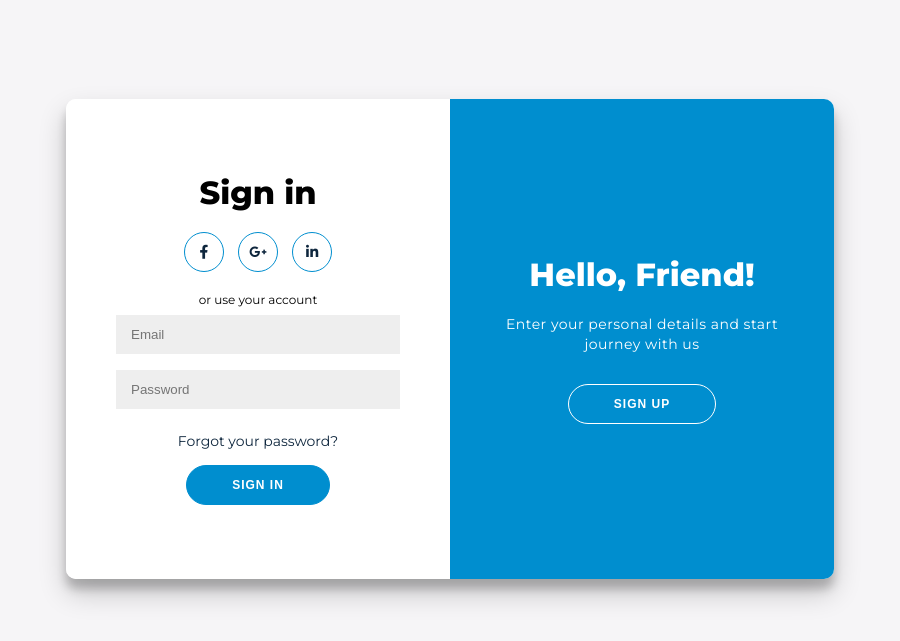
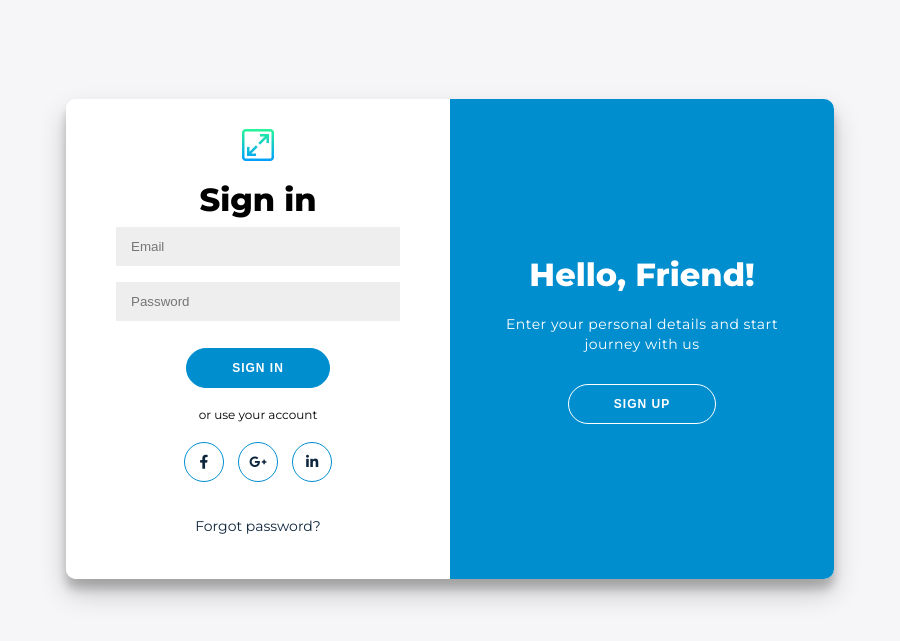
Before and after one commit to slv10/ElectronJs_workfolio, an Electron app: page login-page-renderer/index.html in a window 900 px wide. Shown: the part 81-722 px from the top of the page. Drawn offline with Linux system fonts and the light colour scheme.

Commit message:
Dummy Logo insertion and UI fixes

```diff
--- a/login-page-renderer/index.html
+++ b/login-page-renderer/index.html
@@ -15,32 +15,41 @@
     <div class="container" id="container">
         <div class="form-container sign-up-container">
             <form action="#">
+                <br>
+                <img src="./assets/icons/Icon_32x32.png" alt="icon">
+                <br>
                 <h1>Create Account</h1>
+                <input type="text" placeholder="Name" />
+                <input type="email" placeholder="Email" />
+                <input type="password" placeholder="Password" />
+                <input type="password" placeholder="Re-Type Password" />
+                <button>Sign Up</button>
+                <span>or use your account</span>
+
                 <div class="social-container">
                     <a href="#" class="social"><i class="fab fa-facebook-f"></i></a>
                     <a href="#" class="social"><i class="fab fa-google-plus-g"></i></a>
                     <a href="#" class="social"><i class="fab fa-linkedin-in"></i></a>
                 </div>
-                <span>or use your email for registration</span>
-                <input type="text" placeholder="Name" />
-                <input type="email" placeholder="Email" />
-                <input type="password" placeholder="Password" />
-                <button>Sign Up</button>
             </form>
         </div>
         <div class="form-container sign-in-container">
             <form action="#">
+                <img src="./assets/icons/Icon_32x32.png" alt="icon">
+                <br>
                 <h1>Sign in</h1>
+                <input type="email" placeholder="Email" />
+                <input type="password" placeholder="Password" />
+                <br>
+                <button>Sign In</button>
+                <br>
+                <span>or use your account</span>
                 <div class="social-container">
                     <a href="#" class="social"><i class="fab fa-facebook-f"></i></a>
                     <a href="#" class="social"><i class="fab fa-google-plus-g"></i></a>
                     <a href="#" class="social"><i class="fab fa-linkedin-in"></i></a>
                 </div>
-                <span>or use your account</span>
-                <input type="email" placeholder="Email" />
-                <input type="password" placeholder="Password" />
-                <a href="#">Forgot your password?</a>
-                <button>Sign In</button>
+                <a href="#">Forgot password?</a>
             </form>
         </div>
         <div class="overlay-container">
```
Also changed, not shown: login-page-renderer/assets/icons/Icon_16x16.png (added), login-page-renderer/assets/icons/Icon_256x256.png (added), login-page-renderer/assets/icons/Icon_32x32.png (added), login-page-renderer/assets/icons/Icon_512x512.png (added), login-page-renderer/assets/icons/linux/icon.ico (added), login-page-renderer/assets/icons/linux/icon.png (added), login-page-renderer/assets/icons/win/icon.ico (added), 1 other file.
